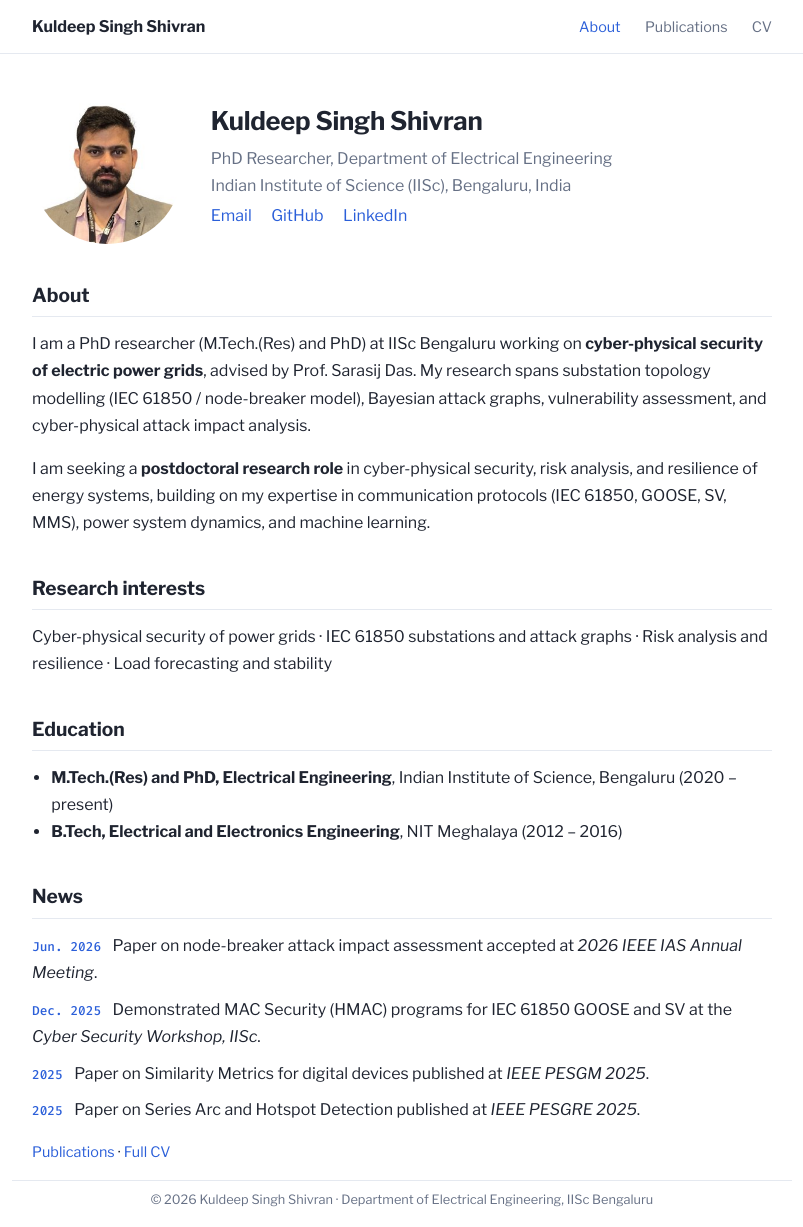
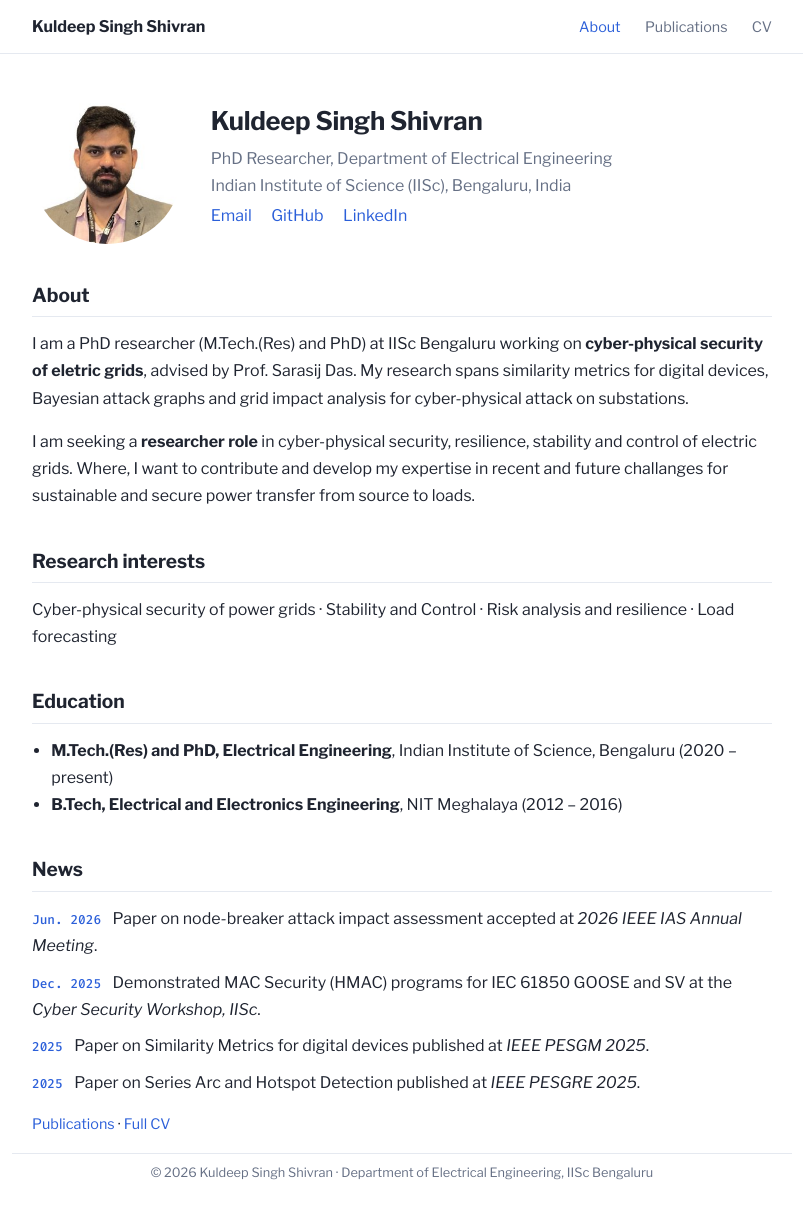
Before and after one commit to ksshivran/ksshivran.github.io, a Jekyll site: the page built from index.md, in a window 1280 px wide and 1227 px high. Shown: the whole window, without its empty margins (238-1041 px from the left). Built offline with Jekyll 4.4.1, drawn with Linux system fonts in a browser that asks for light colours.

Commit message:
updates publication and research goals

```diff
--- a/_data/publications.yml
+++ b/_data/publications.yml
@@ -13,10 +13,10 @@
   type: Journal
 
 - title: "Grid Impact Analysis of Physical Attacks on Substations Considering Attackers' Attributes and Defenses"
-  abbr: "In prep."
+  abbr: "IEEE TII"
   year: "2026"
   authors: "Kuldeep Singh Shivran, Rajat Sanyal, Sarasij Das"
-  venue: "Manuscript in preparation, 2026 (To be submitted)"
+  venue: "IEEE Transactions on Industrial Informatics, 2026 (In Review)"
   type: Journal
 
 - title: "Pattern Similarity-Based Sensitive Passive Method for Detection of Continuity Loss for Neutral Grounding Devices"
--- a/index.md
+++ b/index.md
@@ -19,13 +19,13 @@ title: About
 
 ## About
 
-I am a PhD researcher (M.Tech.(Res) and PhD) at IISc Bengaluru working on **cyber-physical security of electric power grids**, advised by Prof. Sarasij Das. My research spans substation topology modelling (IEC 61850 / node-breaker model), Bayesian attack graphs, vulnerability assessment, and cyber-physical attack impact analysis.
+I am a PhD researcher (M.Tech.(Res) and PhD) at IISc Bengaluru working on **cyber-physical security of eletric grids**, advised by Prof. Sarasij Das. My research spans similarity metrics for digital devices, Bayesian attack graphs and grid impact analysis for cyber-physical attack on substations.
 
-I am seeking a **postdoctoral research role** in cyber-physical security, risk analysis, and resilience of energy systems, building on my expertise in communication protocols (IEC 61850, GOOSE, SV, MMS), power system dynamics, and machine learning.
+I am seeking a **researcher role** in cyber-physical security, resilience, stability and control of electric grids. Where, I want to contribute and develop my expertise in recent and future challanges for sustainable and secure power transfer from source to loads.
 
 ## Research interests
 
-Cyber-physical security of power grids · IEC 61850 substations and attack graphs · Risk analysis and resilience · Load forecasting and stability
+Cyber-physical security of power grids · Stability and Control · Risk analysis and resilience · Load forecasting
 
 ## Education
 
```
